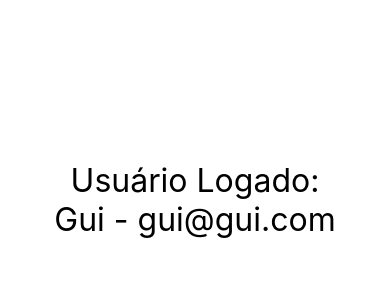
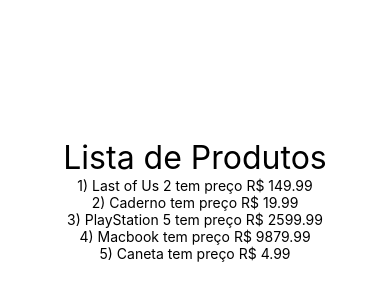
Before and after one commit to Pedro-imbriani-clear/exercicios, a React Native app: screen / in a window 390 px wide. Shown: the part 222-522 px from the top of the page. Built offline with nearby package versions, Linux system fonts and the light colour scheme.

Commit message:
Rendering List #01

```diff
--- a/src/App.js
+++ b/src/App.js
@@ -1,7 +1,8 @@
 import React from 'react'
 import { SafeAreaView, StyleSheet } from 'react-native'
 
-import UsuarioLogado from './components/UsuarioLogado'
+import ListaProdutos from './components/produtos/ListaProdutos'
+// import UsuarioLogado from './components/UsuarioLogado'
 // import Familia from './components/relacao/Familia'
 // import Membro from './components/relacao/Membro'
 // import ParImpar from './components/ParImpar'
@@ -20,12 +21,13 @@
 
 export default () => (
     <SafeAreaView style={style.App}>
+        <ListaProdutos />
+        {/*
         <UsuarioLogado usuario={{ nome:"Gui", email:"gui@gui.com" }} />
         <UsuarioLogado usuario={{ nome:"Ana" }} />
         <UsuarioLogado usuario={{ email:"carlos@empresa.com" }} />
         <UsuarioLogado usuario={null} />
         <UsuarioLogado usuario={{}} />
-        {/*
         <Familia>
             <Membro nome="Bia" sobrenome="Arruda" />
             <Membro nome="Carlos" sobrenome="Arruda" />
--- /dev/null
+++ b/src/components/produtos/ListaProdutos.js
@@ -0,0 +1,25 @@
+import React from 'react'
+import { Text } from 'react-native'
+import Estilo from '../estilo'
+
+import produtos from './produtos'
+
+export default props => {
+    function obterLista() {
+        return produtos.map(p => {
+            return (
+                <Text key={p.id}>
+                    {p.id}) {p.nome} tem preço R$ {p.preco}
+                </Text>
+            )
+        })
+    }
+    return (
+        <>
+            <Text style={Estilo.txtG}>
+                Lista de Produtos
+            </Text>
+            {obterLista()}
+        </>
+    )
+}
--- /dev/null
+++ b/src/components/produtos/produtos.js
@@ -0,0 +1,7 @@
+export default [
+  {id: 1, nome: 'Last of Us 2', preco: 149.99},
+  {id: 2, nome: 'Caderno', preco: 19.99},
+  {id: 3, nome: 'PlayStation 5', preco: 2599.99},
+  {id: 4, nome: 'Macbook', preco: 9879.99},
+  {id: 5, nome: 'Caneta', preco: 4.99},
+]
```
